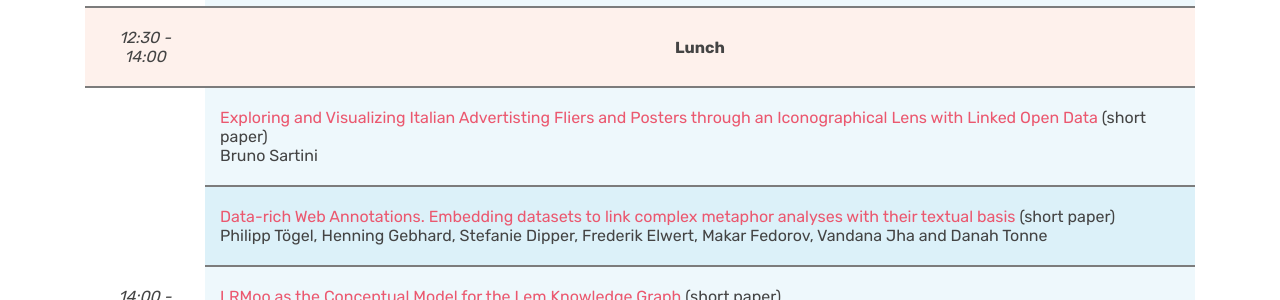
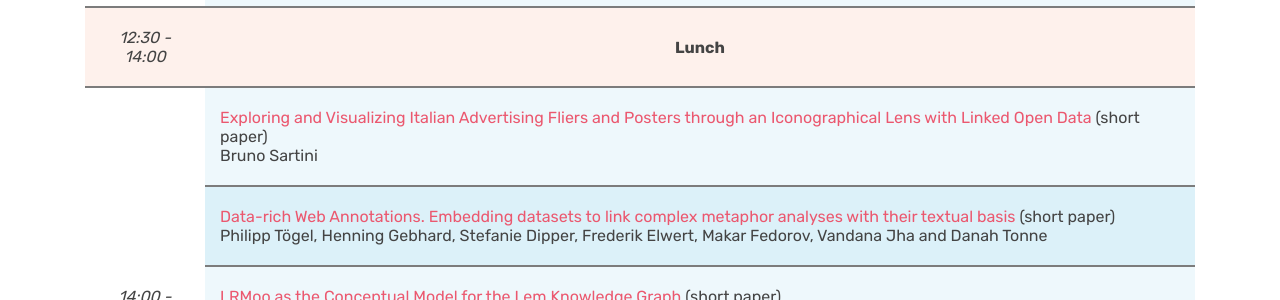
Before and after one commit to SemDH/semdh.github.io, a Jekyll site: the page built from program.html, in a window 1280 px wide. Shown: the part 1153-1453 px from the top of the page. Built offline with Jekyll 4.4.1, drawn with Linux system fonts in a browser that asks for light colours.

Commit message:
program and accepted papers updates

```diff
--- a/accepted-papers.html
+++ b/accepted-papers.html
@@ -140,7 +140,7 @@ canonical: https://semdh.github.io
 
                 <br />
 
-                <p id="paper18" class="xl"><strong>Exploring and Visualizing Italian Advertisting Fliers and Posters through an Iconographical Lens with Linked Open Data</strong></p>
+                <p id="paper18" class="xl"><strong>Exploring and Visualizing Italian Advertising Fliers and Posters through an Iconographical Lens with Linked Open Data</strong></p>
                 <p class="l"><a href="https://orcid.org/0000-0002-9152-4402">Bruno Sartini</a></p>
                   <a href="{{ BASE_PATH }}/assets/papers2025/SemDH2025_paper_18.pdf" target="_blank" download="SemDH2025-paper-18">
                     <button type="button" class="btn std-btn-papers btn-sm btn-papers btn-rounded"><i class="fa fa-download icons"></i> Paper</button>
--- a/program.html
+++ b/program.html
@@ -97,7 +97,7 @@ canonical: https://semdh.github.io
                 <td rowspan="5" class="hour">14:00 - 15:30</td>
                 <td colspan="2">
                   <a href="{% link accepted-papers.html %}#paper18">
-                    Exploring and Visualizing Italian Advertisting Fliers and Posters through an Iconographical Lens with Linked Open Data</a> (short paper) <br /> Bruno Sartini
+                    Exploring and Visualizing Italian Advertising Fliers and Posters through an Iconographical Lens with Linked Open Data</a> (short paper) <br /> Bruno Sartini
                 </td>
 
               </tr>
```
